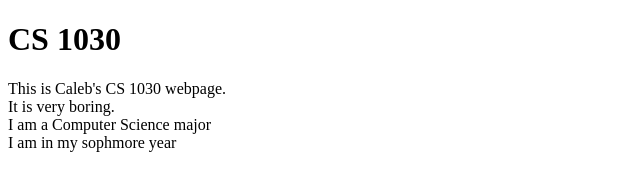
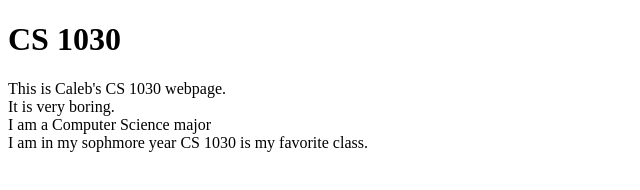
Before and after one commit to calebt112/calebt112.github.io, a plain HTML site: page index.html in a window 1280 px wide. Shown: the whole page, without its empty margins (0-640 px from the left). Drawn offline with Linux system fonts and the light colour scheme.

Commit message:
Update index.html
Final

```diff
--- a/index.html
+++ b/index.html
@@ -9,7 +9,8 @@
     <p>This is Caleb's CS 1030 webpage.<br>
         It is very boring.<br>
           I  am a Computer Science major<br>
-            I am in my sophmore year</p>
+            I am in my sophmore year
+              CS 1030 is my favorite class.</p>
 
   </body>
 </html>
```
